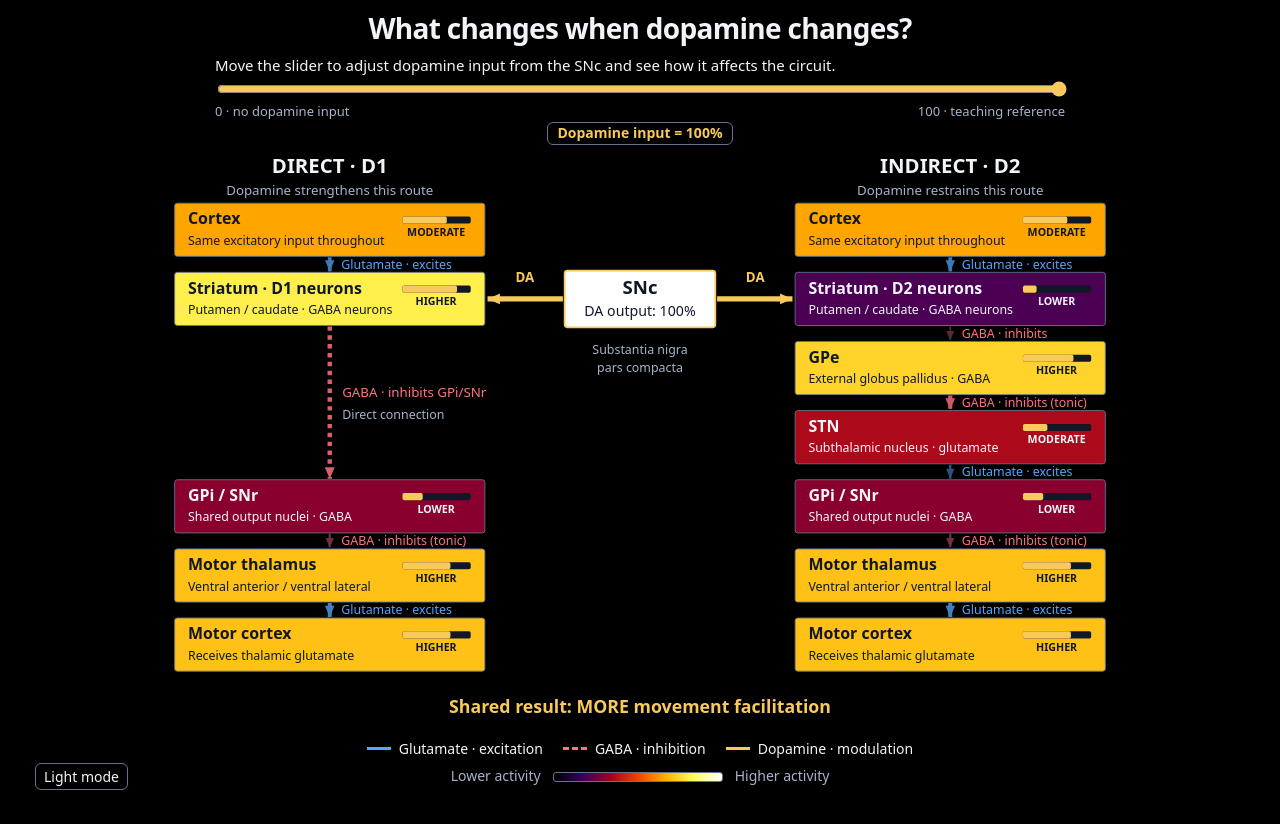
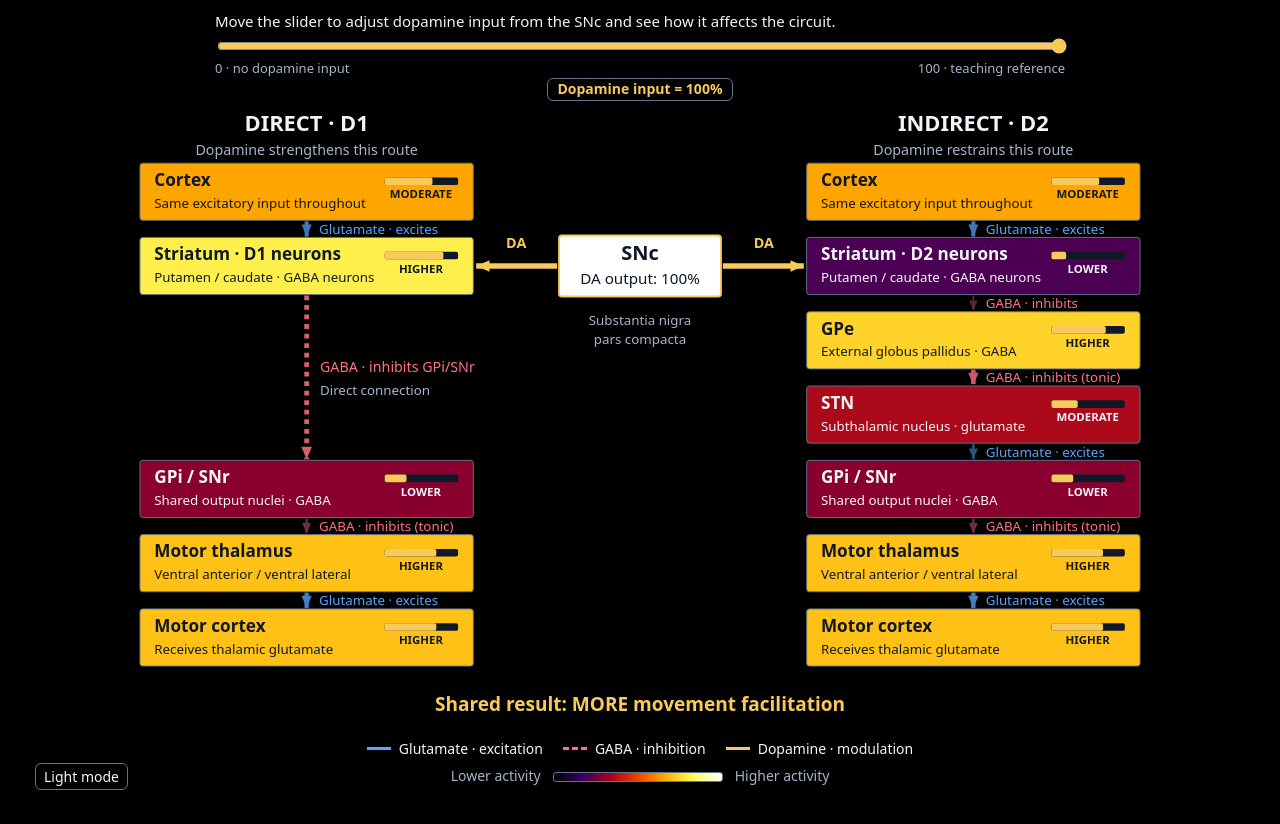
Before and after one commit to Owen-Ferguson/Basal_Ganglia_Explorer, a plain HTML site: page index.html in a window 1280 px wide. Drawn offline with Linux system fonts and the light colour scheme.

```diff
--- a/index.html
+++ b/index.html
@@ -434,7 +434,6 @@
 <body>
     <main>
         <section class="workspace" aria-label="Dopamine explorer">
-            <h1>What changes when dopamine changes?</h1>
             <div class="control">
                 <label for="dopamine">Move the slider to adjust dopamine input from the SNc and see how it affects the circuit.</label>
                 <input id="dopamine" type="range" min="0" max="100" step="1" value="100" aria-describedby="scale-note"
```
